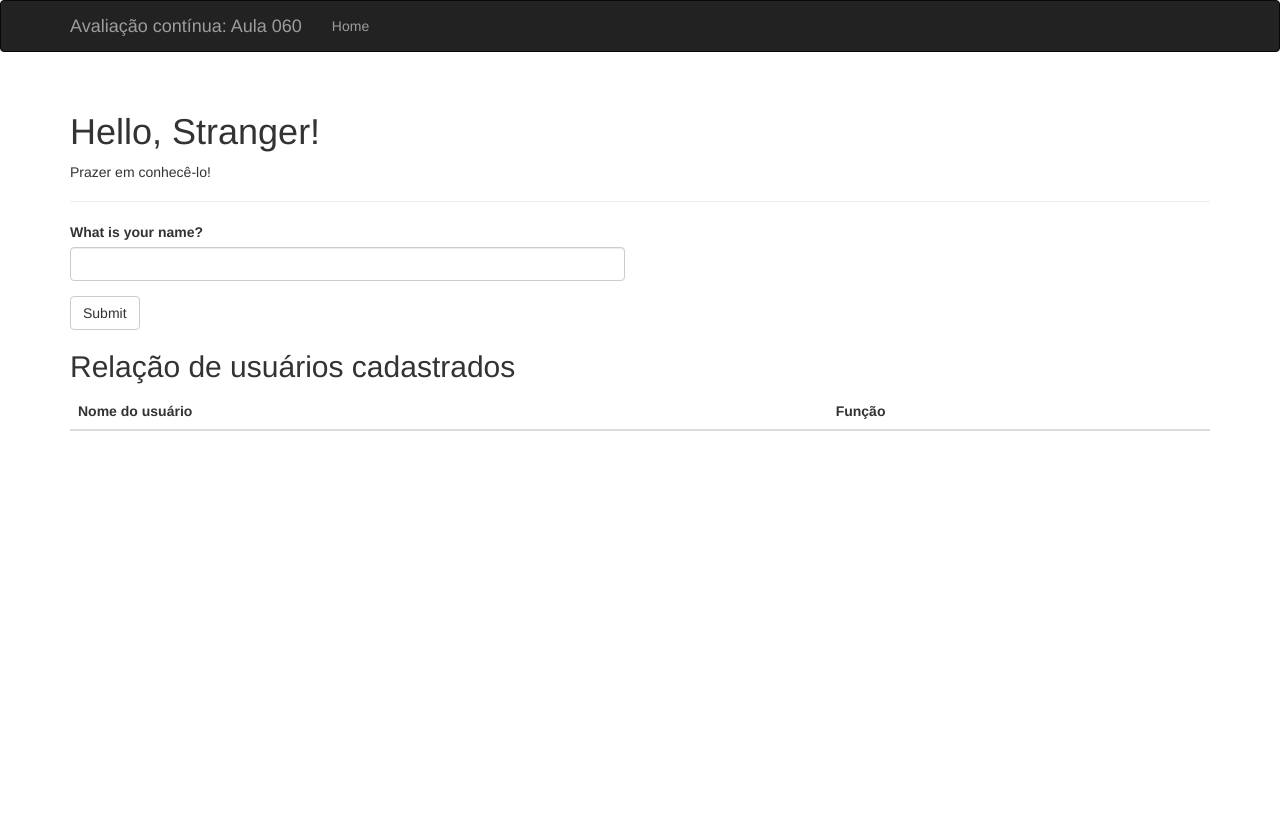
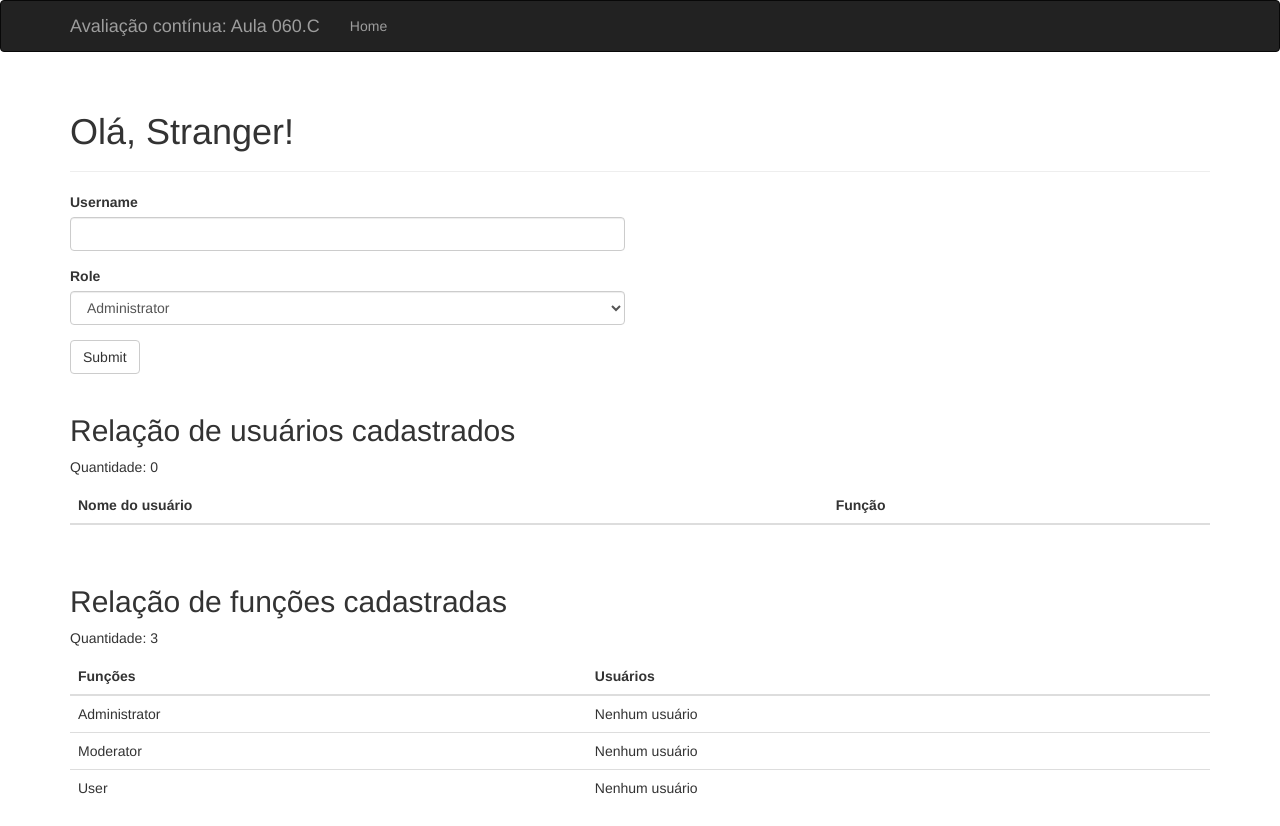
Before and after one commit to Jhon0498/flask_db_manager, a Flask app: page / in a window 1280 px wide. Before the commit the page ends 431 px from the top, so only its background shows below. Run offline with Flask 3, Linux system fonts and the light colour scheme; data comes from the database, SQL or seed files in the repository; lists and menus that the app fills with data are empty; some libraries are stand-ins or nearby versions.

Commit message:
Atualiza aplicação

```diff
--- a/forms.py
+++ b/forms.py
@@ -2,34 +2,49 @@ from flask_wtf import FlaskForm
 from wtforms import StringField, SelectField, SubmitField
 from wtforms.validators import DataRequired
 
+
 class NameForm(FlaskForm):
-    """
-    Form for simple name submission, matching the main page interface.
-    """
-    # Name input field with mandatory text requirement
-    name = StringField('What is your name?', validators=[DataRequired()])
-    # Form submission button
+
+    name = StringField(
+        'What is your name?',
+        validators=[DataRequired()]
+    )
+
     submit = SubmitField('Submit')
 
 
 class UserForm(FlaskForm):
-    """
-    Form for registering and managing users with an assigned role.
-    """
-    # Username input field with required validation
-    username = StringField('Username', validators=[DataRequired()])
-    # Dynamic dropdown for selecting the associated role ID
-    # coerce=int ensures the submitted value is converted to an integer for SQLite Foreign Keys
-    role = SelectField('Role', coerce=int)
-    # Form submission button
+
+    # Campo para digitar o nome do usuário
+    username = StringField(
+        'Username',
+        validators=[DataRequired()]
+    )
+
+    # Campo para escolher a função
+    #
+    # O valor recebido pelo formulário será convertido
+    # para inteiro por causa do coerce=int.
+    #
+    # Exemplo:
+    # Administrator -> 1
+    # Moderator     -> 2
+    # User          -> 3
+    role = SelectField(
+        'Role',
+        coerce=int,
+        validators=[DataRequired()]
+    )
+
+    # Botão de envio
     submit = SubmitField('Submit')
 
 
 class RoleForm(FlaskForm):
-    """
-    Form for creating new user roles/permissions.
-    """
-    # Role name input field
-    name = StringField('Role Name', validators=[DataRequired()])
-    # Form submission button
+
+    name = StringField(
+        'Role Name',
+        validators=[DataRequired()]
+    )
+
     submit = SubmitField('Submit')
--- a/routes.py
+++ b/routes.py
@@ -1,53 +1,182 @@
 from flask import render_template, session, redirect, url_for, flash
 from app import app, db
 from models import User, Role
-from forms import NameForm
-
+from forms import UserForm
 
 @app.route('/', methods=['GET', 'POST'])
 def index():
-    """
-    Rota principal que processa o formulário de nome e exibe
-    a tabela de usuários cadastrados e suas funções.
-    """
-    form = NameForm()
+
+    #Garate que a função seja execultada
+    default_roles = [
+        'Administrator',
+        'Moderator',
+        'User'
+    ]
+
+    # Percorre a lista para verificar cada função
+    for role_name in default_roles:
+
+        # Procura a função pelo nome
+        role = Role.query.filter_by(
+            name=role_name
+        ).first()
+
+        # Se ela ainda não existir, é criado
+        if role is None:
+
+            role = Role(
+                name=role_name
+            )
+
+            db.session.add(role)
+
+    # Salva as funções no banco
+    db.session.commit()
+
+
+    # Cria o formulário
+    form = UserForm()
+
+
+    # Busca funções do banco
+
+    roles = Role.query.order_by(
+        Role.id
+    ).all()
+
+    # Preenche o select do formulário
+
+    # O SelectField precisa receber:
+    #
+    # [(valor, texto), ...]
+    #
+    # Ex:
+    #
+    # [
+    #     (1, 'Administrator'),
+    #     (2, 'Moderator'),
+    #     (3, 'User')
+    # ]
+
+    form.role.choices = [
+        (role.id, role.name)
+        for role in roles
+    ]
+
+    # Processa o cadastro
 
     if form.validate_on_submit():
-        user = User.query.filter_by(username=form.name.data).first()
+
+        # Verifica se o usuário já existe
+        user = User.query.filter_by(
+            username=form.username.data
+        ).first()
+
 
         if user is None:
-            user_role = Role.query.filter_by(name='User').first()
 
-            if user_role is None:
-                user_role = Role(name='User')
-                db.session.add(user_role)
-                db.session.commit()
 
-            user = User(username=form.name.data, role=user_role)
+            # Pega a função desejada
+
+            # form.role.data contém o ID da função.
+            # Administrator
+            # Moderator
+            # User
+
+            role = Role.query.get(
+                form.role.data
+            )
+            # Cria usuários
+            user = User(
+                username=form.username.data,
+                role=role
+            )
+
+
+            # Adiciona o usuário à sessão do SQLAlchemy
             db.session.add(user)
+
+
+            # Persiste o usuário no banco
             db.session.commit()
 
+
+            # Informações usadas pela mensagem da página
             session['known'] = False
-            flash('Looks like you are a new user! We added you to our database.')
+            session['name'] = user.username
+
+
+            flash(
+                'Usuário cadastrado com sucesso!'
+            )
+
+
         else:
+
+            # Usuário já existe
             session['known'] = True
+            session['name'] = user.username
 
-        session['name'] = form.name.data
-        form.name.data = ''
+            flash(
+                'Este usuário já está cadastrado.'
+            )
 
-        return redirect(url_for('index'))
 
-    users = User.query.all()
+        # Limpa o formulário depois do cadastro
+        form.username.data = ''
 
+
+        # Redireciona para a página principal
+        #  evita cadastrar novamente o usuário
+        # caso a página seja atualizada.
+        return redirect(
+            url_for('index')
+        )
+    # Busca usuários
+
+    users = User.query.order_by(
+        User.id
+    ).all()
+    # conta usuários
+    user_count = User.query.count()
+
+    # Contador de funções
+    role_count = Role.query.count()
+
+    # Envia os dados para o HTLM
     return render_template(
+
         'index.html',
+
+        # Formulário
         form=form,
+
+        # Nome utilizado no cabeçalho
         name=session.get('name'),
-        known=session.get('known', False),
-        users=users
+
+        # Indica se o usuário já existia
+        known=session.get(
+            'known',
+            False
+        ),
+
+        # Lista de usuários
+        users=users,
+
+        # Lista de funções
+        roles=roles,
+
+        # Número de usuários
+        user_count=user_count,
+
+        # Número de funções
+        role_count=role_count
     )
 
 
 @app.errorhandler(404)
 def page_not_found(e):
-    return render_template('404.html'), 404
+
+    return render_template(
+        '404.html'
+    ), 404
--- a/templates/base.html
+++ b/templates/base.html
@@ -23,7 +23,7 @@
                 <span class="icon-bar"></span>
             </button>
             {# Main brand link pointing to the home route #}
-            <a class="navbar-brand" href="{{ url_for('index') }}">Avaliação contínua: Aula 060</a>
+            <a class="navbar-brand" href="{{ url_for('index') }}">Avaliação contínua: Aula 060.C</a>
         </div>
         <div class="navbar-collapse collapse">
             <ul class="nav navbar-nav">
--- a/templates/index.html
+++ b/templates/index.html
@@ -1,29 +1,22 @@
 {% extends "base.html" %}
-{# Import Bootstrap WTForms macros for easy form rendering #}
 {% import "bootstrap/wtf.html" as wtf %}
 
-{% block title %}Flasky{% endblock %}
+{% block title %}
+Olá, Stranger!
+{% endblock %}
 
 {% block page_content %}
 
+<!-- Cabeçalho -->
 <div class="page-header">
 
-{# Dynamic greeting header displaying the user's name or defaulting to 'Stranger' #}
     <h1>
-    Hello, {% if name %}{{ name }}{% else %}Stranger{% endif %}!
+        Olá, Stranger!
     </h1>
-
-{# Conditional paragraph indicating whether the user is recognized #}
-{% if known %}
-    <p>Pleased to meet you again!</p>
-{% else %}
-    <p>Prazer em conhecê-lo!</p>
-{% endif %}
 
 </div>
 
-{# Form #}
-
+<!-- Formulário -->
 <div class="row">
 
     <div class="col-md-6">
@@ -34,37 +27,73 @@
 
 </div>
 
-{# User list #}
 
+<br>
+
+<!-- Relação de usuários -->
 <div class="row">
 
     <div class="col-md-12">
 
-    <h2>Relação de usuários cadastrados</h2>
+        <h2>
+            Relação de usuários cadastrados
+        </h2>
+
+
+        <!-- Contador de usuários -->
+        <p>
+            Quantidade: {{ user_count }}
+        </p>
+
 
         <table class="table">
 
             <thead>
+
                 <tr>
-                <th>Nome do usuário</th>
-                <th>Função</th>
+
+                    <th>
+                        Nome do usuário
+                    </th>
+
+                    <th>
+                        Função
+                    </th>
+
                 </tr>
+
             </thead>
+
 
             <tbody>
 
                 {% for user in users %}
 
                 <tr>
-                <td>{{ user.username }}</td>
+
+                    <!-- Nome -->
 
                     <td>
+                        {{ user.username }}
+                    </td>
+
+
+                    <!-- Função -->
+
+                    <td>
+
                         {% if user.role %}
+
                             {{ user.role.name }}
+
                         {% else %}
+
                             Sem função
+
                         {% endif %}
+
                     </td>
+
                 </tr>
 
                 {% endfor %}
@@ -77,4 +106,102 @@
 
 </div>
 
+
+<br>
+
+<!-- Relação de função -->
+
+<div class="row">
+
+    <div class="col-md-12">
+
+        <h2>
+            Relação de funções cadastradas
+        </h2>
+
+        <!-- Contador de funções -->
+        <p>
+            Quantidade: {{ role_count }}
+        </p>
+
+
+        <table class="table">
+
+            <thead>
+
+                <tr>
+
+                    <th>
+                        Funções
+                    </th>
+
+                    <th>
+                        Usuários
+                    </th>
+
+                </tr>
+
+            </thead>
+
+
+            <tbody>
+
+
+                <!-- intera com as funções -->
+
+                {% for role in roles %}
+
+                <tr>
+
+                    <!-- Nome da função -->
+
+                    <td>
+
+                        {{ role.name }}
+
+                    </td>
+
+                    <!-- Usuários daquela função -->
+
+                    <td>
+
+                        {% if role.users.count() > 0 %}
+
+                            <ol>
+
+                                {% for user in role.users.all() %}
+
+                                <li>
+
+                                    {{ user.username }}
+
+                                </li>
+
+                                {% endfor %}
+
+                            </ol>
+
+                        {% else %}
+
+                            Nenhum usuário
+
+                        {% endif %}
+
+                    </td>
+
+
+                </tr>
+
+                {% endfor %}
+
+
+            </tbody>
+
+        </table>
+
+    </div>
+
+</div>
+
+
 {% endblock %}
```
Lines whose indentation alone changed are shown as unchanged.
